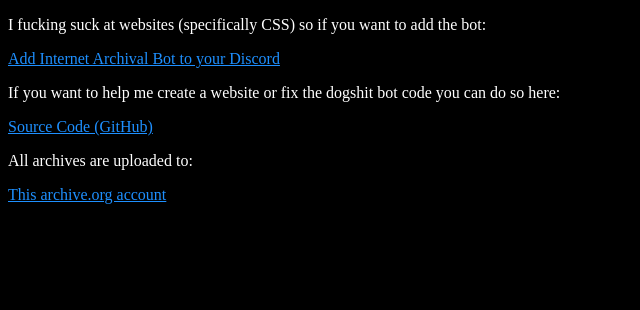
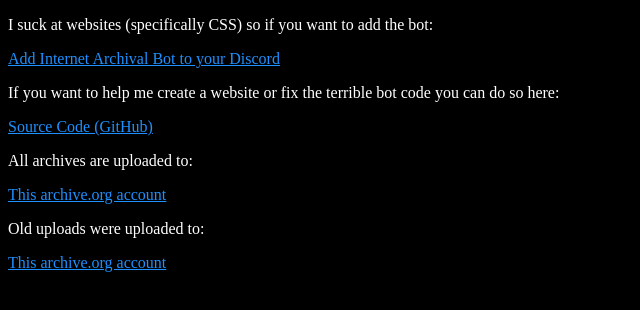
Before and after one commit to Pendonym/Internet-Archival-Bot, a plain HTML site: page index.html in a window 1280 px wide. Shown: the whole page, without its empty margins (0-640 px from the left). Drawn offline with Linux system fonts and the light colour scheme.

Commit message:
Update index.html

```diff
--- a/index.html
+++ b/index.html
@@ -6,12 +6,14 @@
   <title>Internet Archival Bot</title>
 </head>
 <body style="background-color: black;">
-  <p>I fucking suck at websites (specifically CSS) so if you want to add the bot:</p>
+  <p>I suck at websites (specifically CSS) so if you want to add the bot:</p>
   <a href="https://discord.com/oauth2/authorize?client_id=1508783480266293439">Add Internet Archival Bot to your Discord</a>
-  <p>If you want to help me create a website or fix the dogshit bot code you can do so here:</p>
+  <p>If you want to help me create a website or fix the terrible bot code you can do so here:</p>
   <a href="https://github.com/Pendonym/Internet-Archival-Bot">Source Code (GitHub)</a>
   <p>All archives are uploaded to:</p>
   <a href="https://archive.org/details/@internet_archival">This archive.org account</a>
+  <p>Old uploads were uploaded to:</p>
+  <a href="https://archive.org/details/@yt-dlp_bot">This archive.org account</a>
 </body>
 <style>
   p {color: white;}
```
